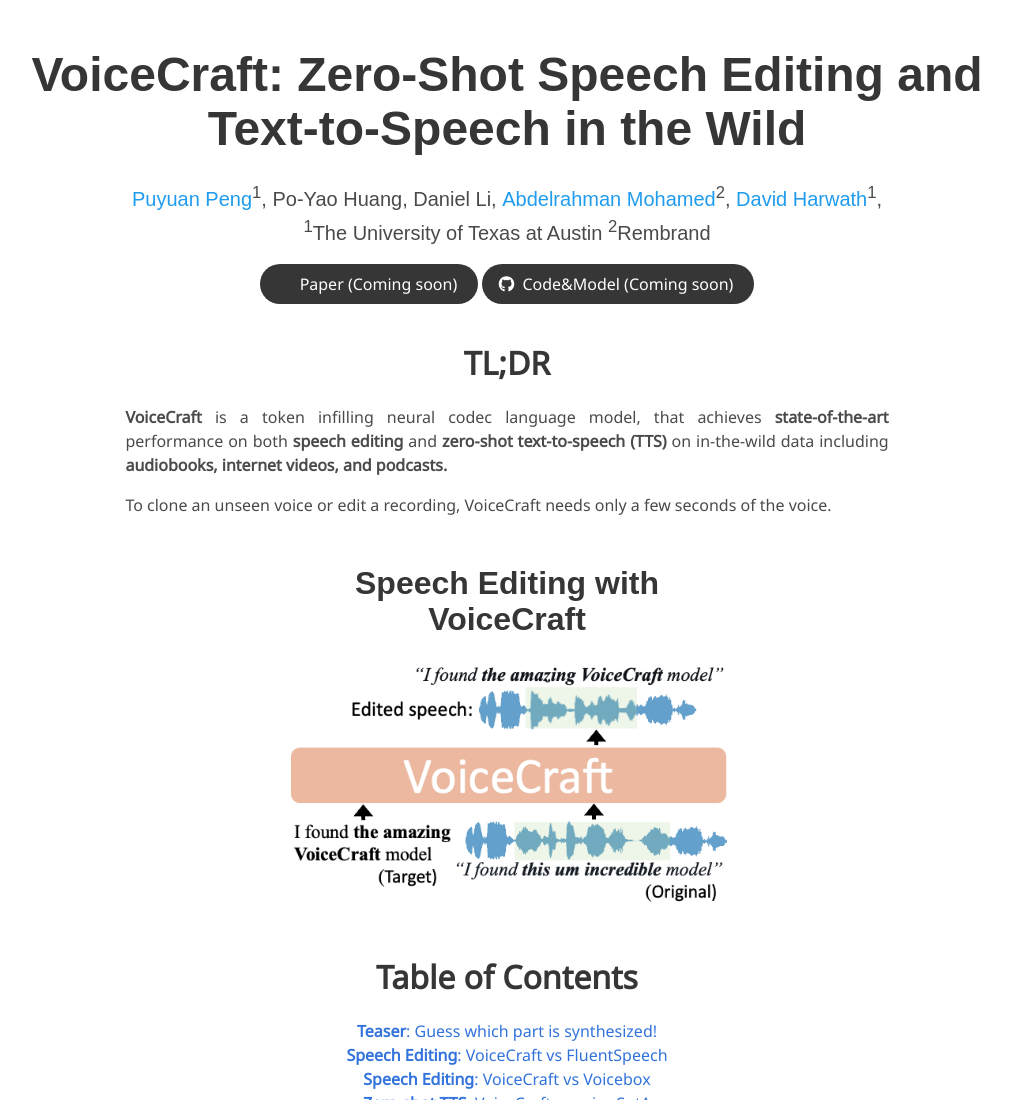
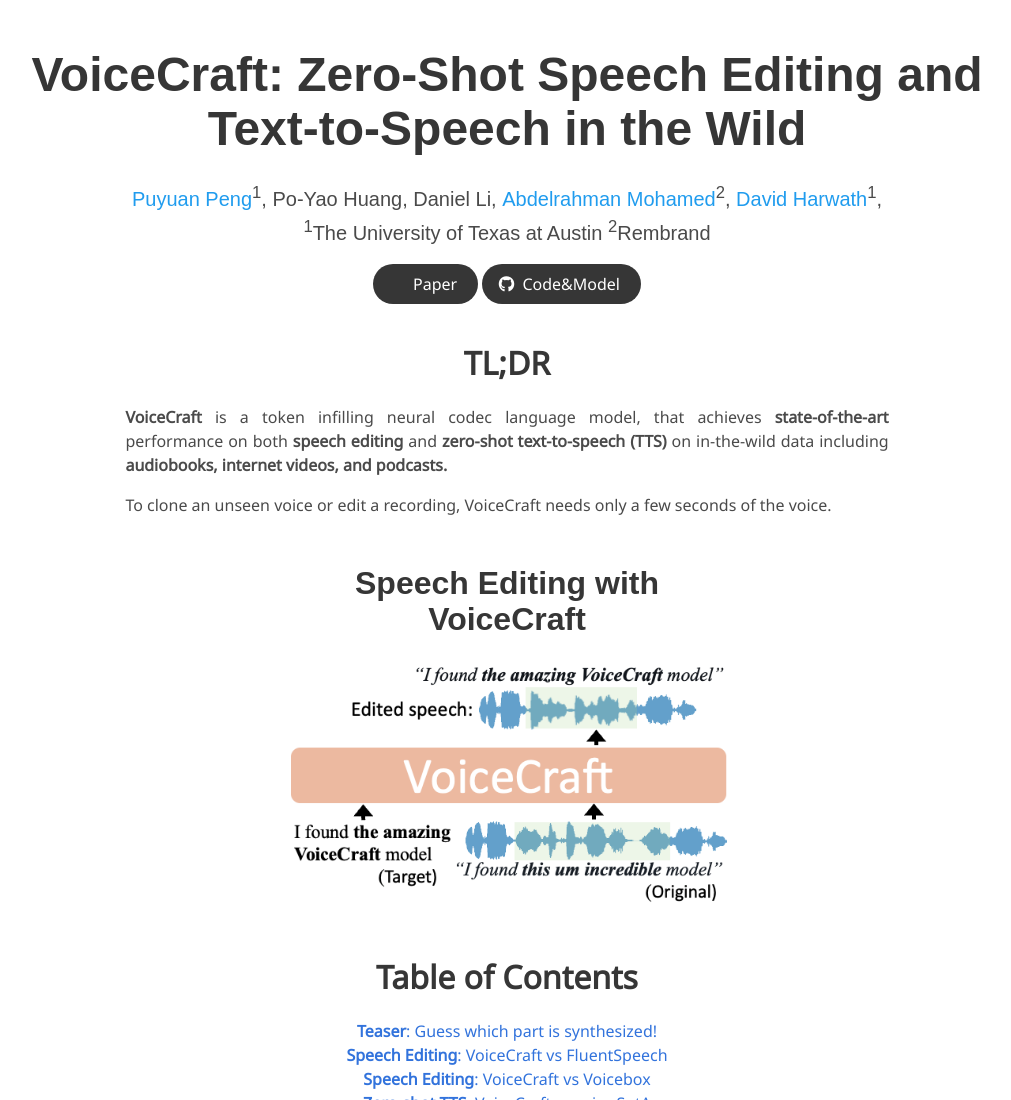
Before and after one commit to jasonppy/VoiceCraft_web, a plain HTML site: page index.html in a window 1280 px wide. Shown: the top 1100 px of the page, without its empty margins (133-1144 px from the left). Drawn offline with nearby package versions, Linux system fonts and the light colour scheme; some icons are missing; a web font is replaced by a local one.

Commit message:
add paper and code links

```diff
--- a/index.html
+++ b/index.html
@@ -67,18 +67,18 @@
           <div class="column has-text-centered">
             <div class="publication-links">
               <span class="link-block">
-                <a href="https://arxiv.org/abs/1706.03762"
+                <a href="https://jasonppy.github.io/assets/pdfs/VoiceCraft.pdf"
                    class="external-link button is-normal is-rounded is-dark">
                   <span class="icon">
                       <i class="ai ai-arxiv"></i>
                   </span>
-                  <span>Paper (Coming soon)</span>
+                  <span>Paper</span>
                 </a>
-                <a href="https://arxiv.org/abs/1706.03762" class="external-link button is-normal is-rounded is-dark">
+                <a href="https://github.com/jasonppy/VoiceCraft" class="external-link button is-normal is-rounded is-dark">
                   <span class="icon">
                     <i class="fab fa-github"></i>
                   </span>
-                  <span>Code&Model (Coming soon)</span>
+                  <span>Code&Model</span>
                 </a>
               </span>
             </div>
```
